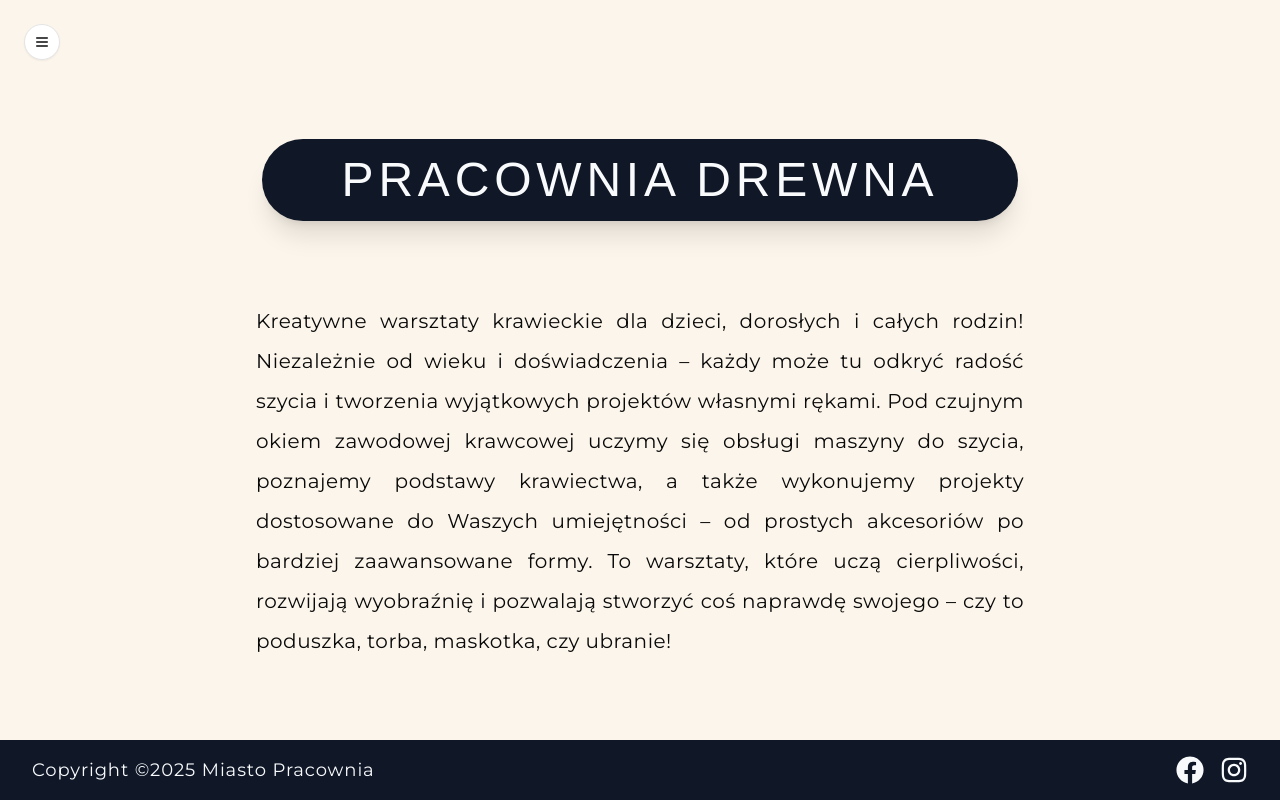
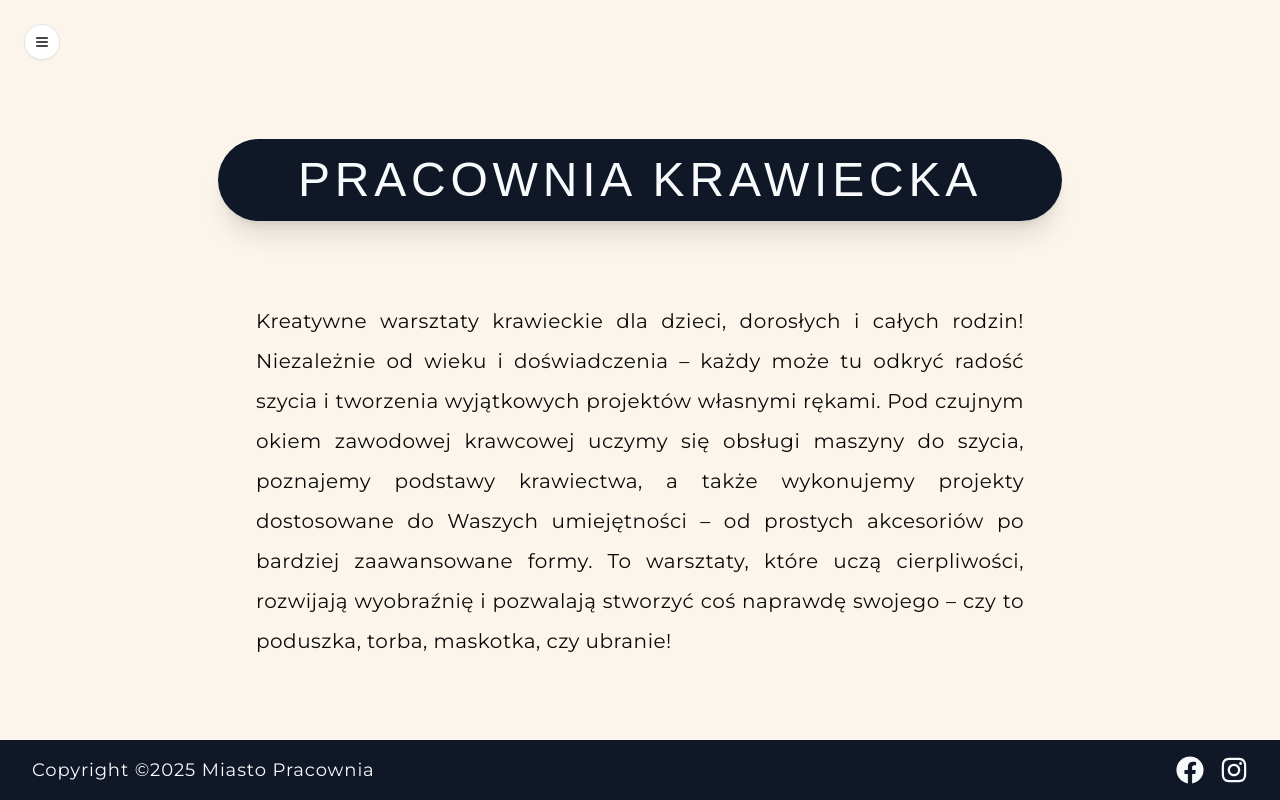
Before and after one commit to misiek869/Miasto_Pracownia_Foundation_Website, a Next.js app: page /pracownie/pracownia_krawiecka in a window 1280 px wide. Built offline with nearby package versions, Linux system fonts and the light colour scheme; a web font is replaced by a local one.

Commit message:
change title

```diff
--- a/app/(root)/pracownie/pracownia_krawiecka/page.tsx
+++ b/app/(root)/pracownie/pracownia_krawiecka/page.tsx
@@ -12,7 +12,7 @@ const TailoringWorkshopPage = () => {
 			<div className='absolute top-6 left-6'>
 				<Navigation />
 			</div>
-			<PageTitle title='pracownia drewna' />
+			<PageTitle title='pracownia krawiecka' />
 			<div className='mt-10 lg:mt-20 max-w-[80vw] md:max-w-[60vw] mx-auto mb-20'>
 				<h3 className='w-full text-justify font-montserrat tracking-wide leading-loose text-lg lg:text-xl mx-auto'>
 					Kreatywne warsztaty krawieckie dla dzieci, dorosłych i całych rodzin!
```
